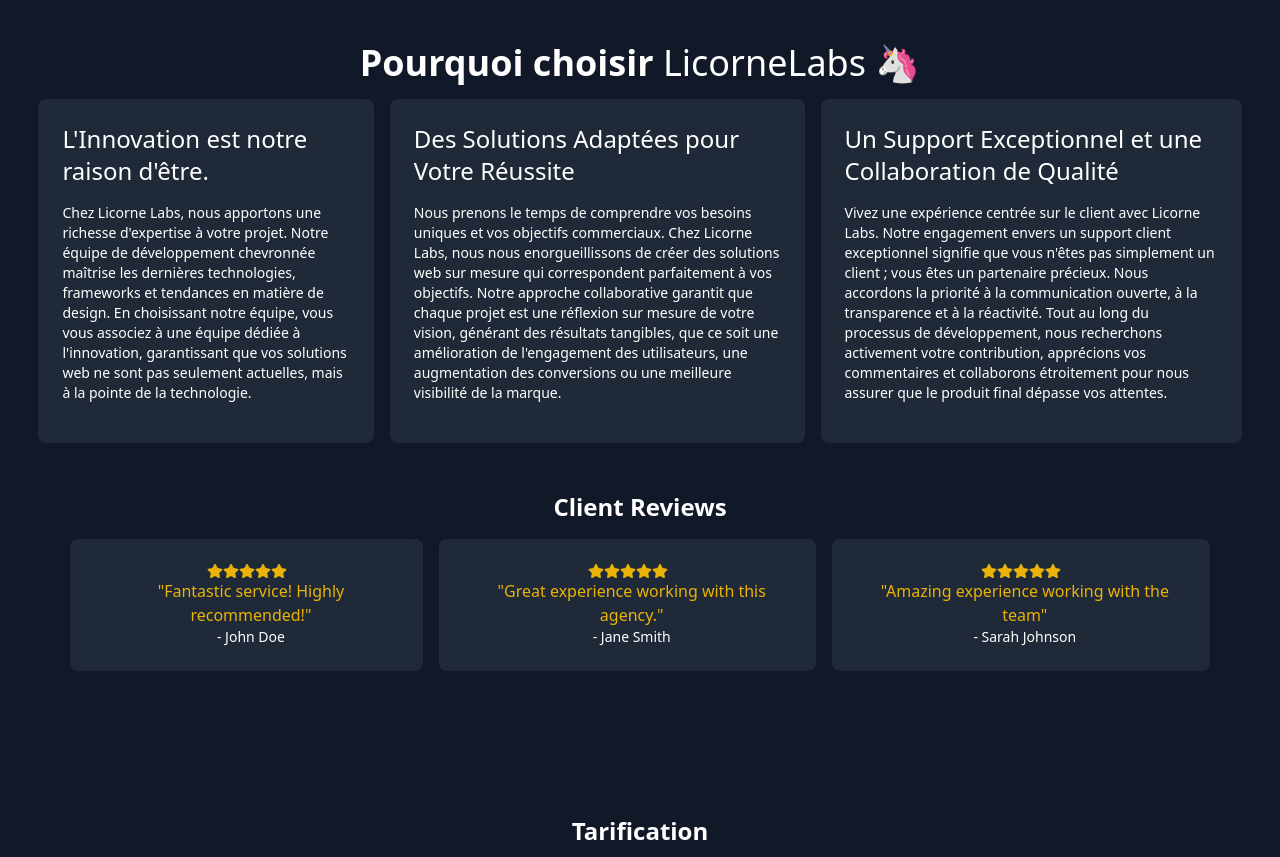
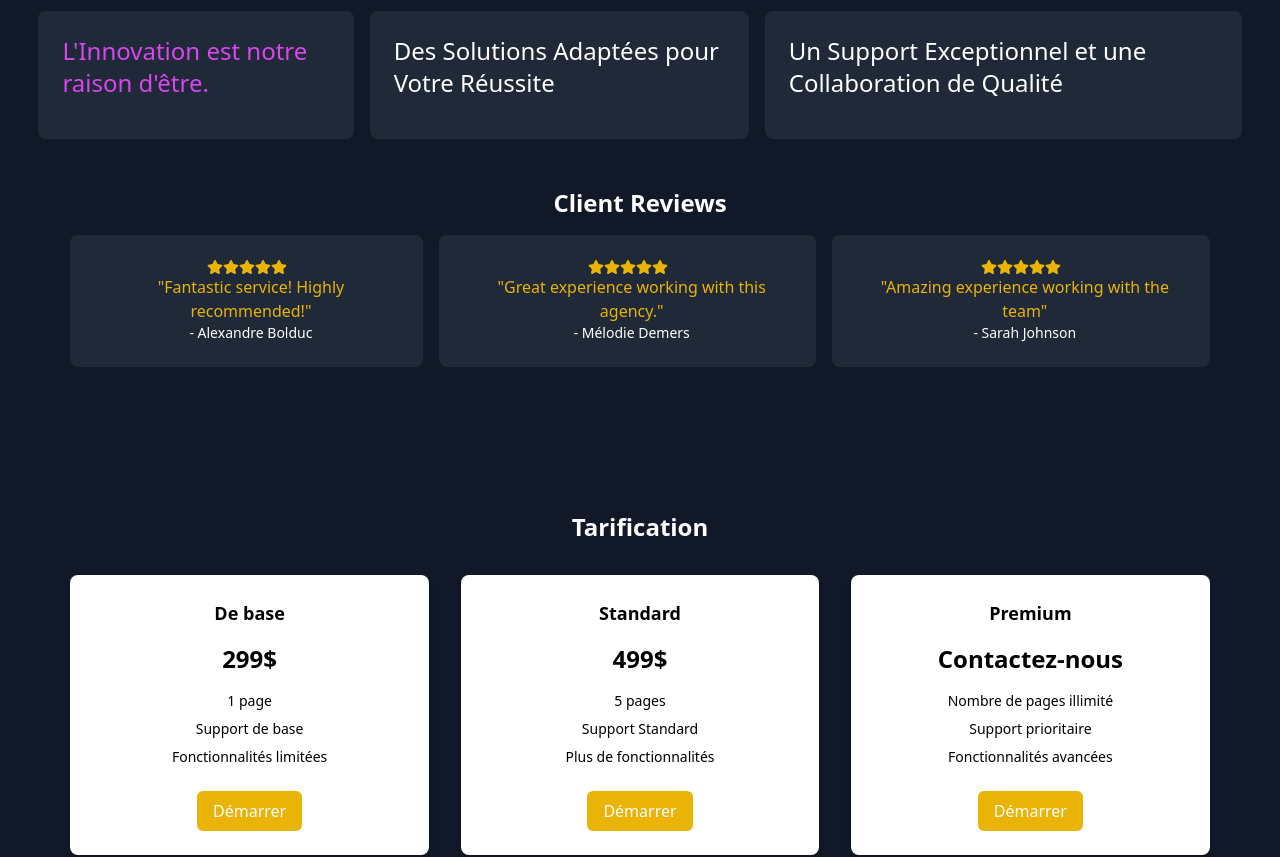
Before and after one commit to code-amin/AgenceX, a React (Create React App) app in the folder agence/: page / in a window 1280 px wide. Shown: the part 1720-2577 px from the top of the page. Built offline with nearby package versions, Linux system fonts and the light colour scheme; a web font is replaced by a local one.

Commit message:
ajustement text

```diff
--- a/agence/src/Arguments.js
+++ b/agence/src/Arguments.js
@@ -7,23 +7,23 @@
       </h2>
       <div className="flex flex-col md:flex-row gap-4 justify-center">
         <div className="bg-gray-800 p-6 rounded-lg">
-          <h3 className="text-white-500 text-2xl mb-4">
+          <h3 className="text-fuchsia-500 text-2xl mb-4">
             L'Innovation est notre raison d'être.
           </h3>
-          <p className="text-white-500 text-sm mb-4">
+          {/* <p className="text-white-500 text-sm mb-4">
             Chez Licorne Labs, nous apportons une richesse d'expertise à votre
             projet. Notre équipe de développement chevronnée maîtrise les
             dernières technologies, frameworks et tendances en matière de
             design. En choisissant notre équipe, vous vous associez à une équipe
             dédiée à l'innovation, garantissant que vos solutions web ne sont
             pas seulement actuelles, mais à la pointe de la technologie.
-          </p>
+          </p> */}
         </div>
         <div className="bg-gray-800 p-6 rounded-lg">
           <h3 className="text-2xl text-white-500 mb-4">
             Des Solutions Adaptées pour Votre Réussite
           </h3>
-          <p className="text-white-500 text-sm mb-4">
+          {/* <p className="text-white-500 text-sm mb-4">
             Nous prenons le temps de comprendre vos besoins uniques et vos
             objectifs commerciaux. Chez Licorne Labs, nous nous enorgueillissons
             de créer des solutions web sur mesure qui correspondent parfaitement
@@ -32,13 +32,13 @@
             résultats tangibles, que ce soit une amélioration de l'engagement
             des utilisateurs, une augmentation des conversions ou une meilleure
             visibilité de la marque.
-          </p>
+          </p> */}
         </div>
         <div className="bg-gray-800 p-6 rounded-lg">
           <h3 className="text-2xl text-white-500 mb-4">
             Un Support Exceptionnel et une Collaboration de Qualité
           </h3>
-          <p className="text-white-500 text-sm mb-4">
+          {/* <p className="text-white-500 text-sm mb-4">
             Vivez une expérience centrée sur le client avec Licorne Labs. Notre
             engagement envers un support client exceptionnel signifie que vous
             n'êtes pas simplement un client ; vous êtes un partenaire précieux.
@@ -47,7 +47,7 @@
             développement, nous recherchons activement votre contribution,
             apprécions vos commentaires et collaborons étroitement pour nous
             assurer que le produit final dépasse vos attentes.
-          </p>
+          </p> */}
         </div>
       </div>
     </div>
--- a/agence/src/Hero.js
+++ b/agence/src/Hero.js
@@ -62,11 +62,11 @@
       <h1 className="text-3xl md:text-5xl lg:text-6xl font-bold mb-4 md:mb-8">
         Donnez vie à vos idées avec des solutions technologiques innovantes
       </h1>
-      <p className="text-base md:text-xl lg:text-2xl leading-relaxed">
+      {/* <p className="text-base md:text-xl lg:text-2xl leading-relaxed">
         Propulsez votre entreprise vers demain grâce à nos solutions évolutives et adaptées.
         Notre agence offre des solutions personnalisées adaptées à vos besoins spécifiques,
         offrant ainsi des réponses concrètes à vos défis numériques.
-      </p>
+      </p> */}
     </div>
   </div>
 </div>
--- a/agence/src/Pricing.js
+++ b/agence/src/Pricing.js
@@ -5,27 +5,27 @@
 
   const basic = {
     name: "De base",
-    price: "29$",
-    pages: "5 pages",
+    price: "299$",
+    pages: "1 page",
     support: "Support de base",
     features: "Fonctionnalités limitées",
-    fr: "Plan de base - 29$",
+    fr: "Plan de base - 299$",
   };
   const standard = {
     name: "Standard",
-    price: "59$",
-    pages: "10 pages",
+    price: "499$",
+    pages: "5 pages",
     support: "Support Standard ",
     features: "Plus de fonctionnalités",
-    fr: "Plan Standard - 59$",
+    fr: "Plan Standard - 499$",
   };
   const premium = {
     name: "Premium",
-    price: "99$",
+    price: "Contactez-nous",
     pages: "Nombre de pages illimité",
     support: "Support prioritaire",
     features: "Fonctionnalités avancées",
-    fr: "Plan Premium - 99$",
+    fr: "Plan Premium",
   };
   return (
     <div id="pricing" className="bg-gray-900 py-8 pt-24">
--- a/agence/src/Realizations.js
+++ b/agence/src/Realizations.js
@@ -29,10 +29,13 @@
             <CardTag text={"#CSS"} />
           </div>
         </div>
+
         <div
           id="card"
           className="bg-gray-800 p-6 rounded-lg hover:bg-gray-700 transition-all duration-1000 md:max-w-[350px] md:order-1  lg:max-w-[450px]"
         >
+          <a href="https://github.com/MhammedDoukkali/ReachOut" target="_blank">
+
           <h3 className="rounded-xl text-2xl font-bold mb-2">
             ReachOut <span className="bg-white rounded-lg px-1">🩺</span>
           </h3>
@@ -50,7 +53,9 @@
             <CardTag text={"#React"} />
             <CardTag text={"#API"} />
           </div>
+          </a>
         </div>
+
         <div
           id="card"
           className="bg-gray-800 p-6 rounded-lg hover:bg-gray-700 transition-all duration-1000 md:max-w-[350px] md:order-3  lg:max-w-[450px]"
--- a/agence/src/Reviews.js
+++ b/agence/src/Reviews.js
@@ -16,7 +16,7 @@
           <p className="text-yellow-500 ml-2">
             "Fantastic service! Highly recommended!"
           </p>
-          <p className="text-sm ml-2">- John Doe</p>
+          <p className="text-sm ml-2">- Alexandre Bolduc</p>
         </div>
         <div className="bg-gray-800 p-6 rounded-lg flex items-center flex-col">
           <div className="flex items-center">
@@ -30,7 +30,7 @@
           <p className="text-yellow-500 ml-2">
             "Great experience working with this agency."
           </p>
-          <p className="text-sm ml-2">- Jane Smith</p>
+          <p className="text-sm ml-2">- Mélodie Demers</p>
         </div>
         <div className="bg-gray-800 p-6 rounded-lg flex items-center flex-col">
           <div className="flex items-center">
```
